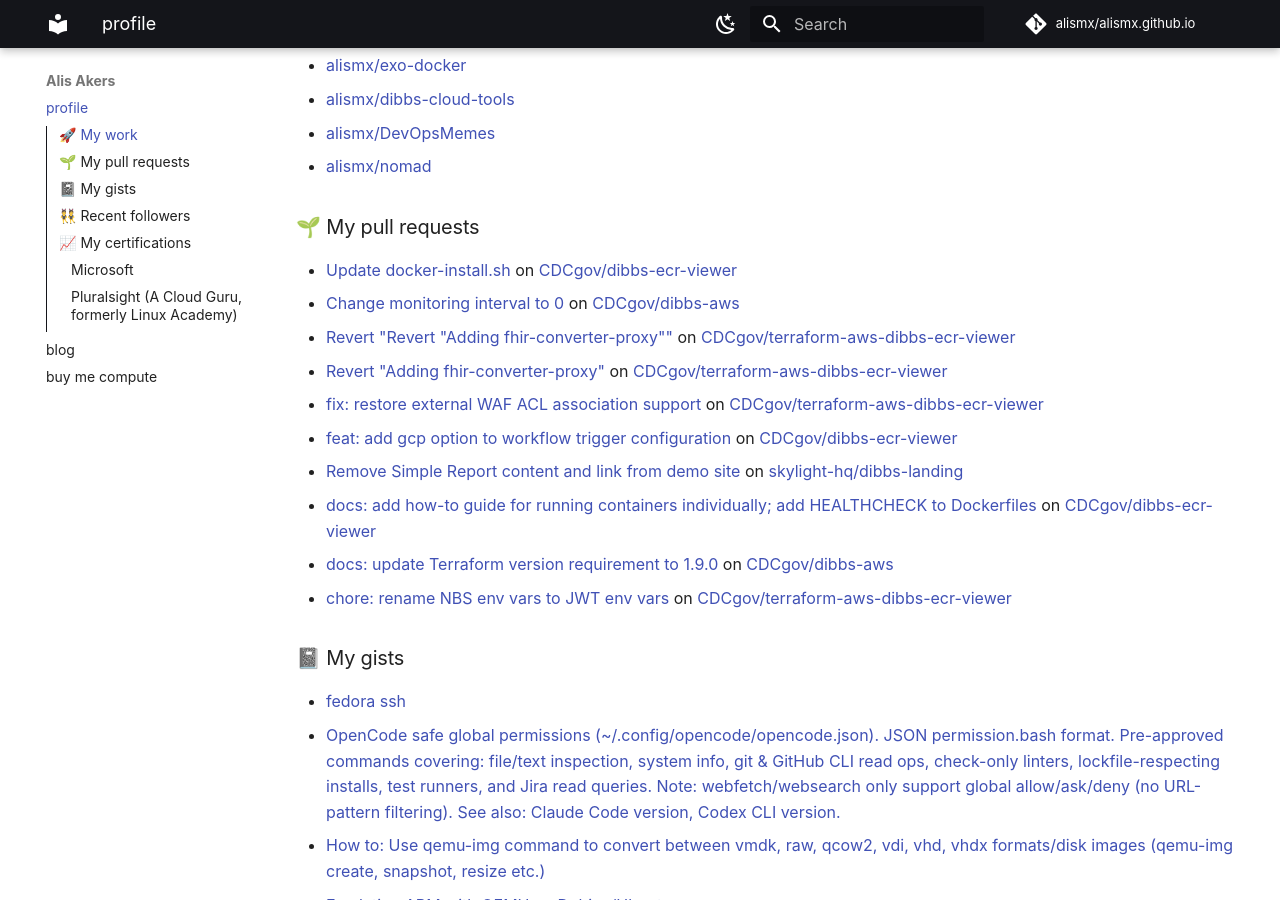
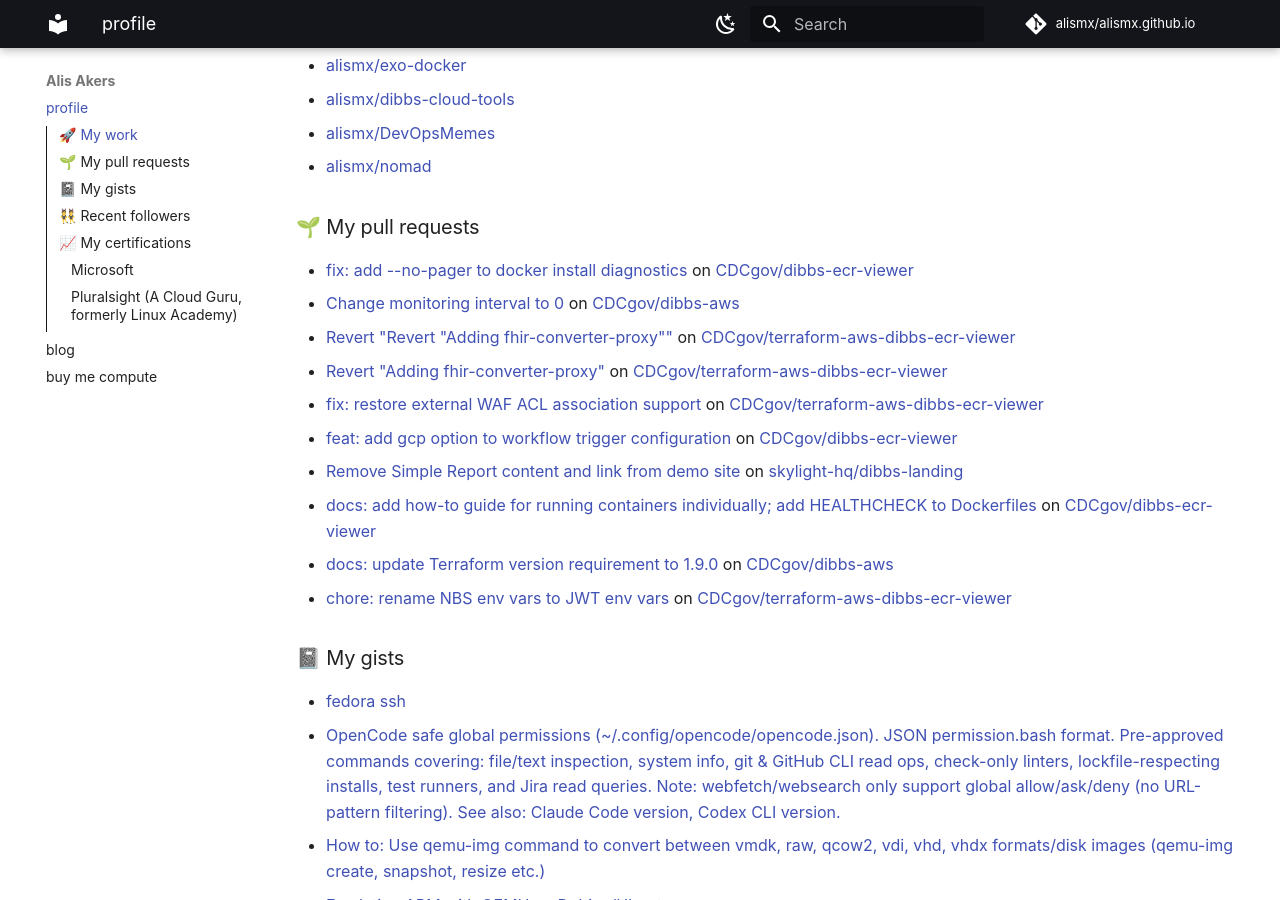
Before and after one commit to alismx/alismx.github.io, an MkDocs documentation site: the page built from docs/index.md, in a window 1280 px wide and 900 px high, scrolled down 862 px. Built offline with MkDocs 1.6.1 and Material for MkDocs 9.7.7, drawn with Linux system fonts in a browser that asks for light colours; plug-ins that fetch from the network failed and are left out; comment, search, counter and statistics services are not loaded.

Commit message:
Update generated files

```diff
--- a/docs/index.md
+++ b/docs/index.md
@@ -28,7 +28,7 @@ I'm Alis, a DevOps engineer passionate about open-source, cloud-native technolog
 
 ### 🌱 My pull requests
 
-- [Update docker-install.sh](https://github.com/CDCgov/dibbs-ecr-viewer/pull/1719) on [CDCgov/dibbs-ecr-viewer](https://github.com/CDCgov/dibbs-ecr-viewer)
+- [fix: add --no-pager to docker install diagnostics](https://github.com/CDCgov/dibbs-ecr-viewer/pull/1719) on [CDCgov/dibbs-ecr-viewer](https://github.com/CDCgov/dibbs-ecr-viewer)
 - [Change monitoring interval to 0](https://github.com/CDCgov/dibbs-aws/pull/103) on [CDCgov/dibbs-aws](https://github.com/CDCgov/dibbs-aws)
 - [Revert &#34;Revert &#34;Adding fhir-converter-proxy&#34;&#34;](https://github.com/CDCgov/terraform-aws-dibbs-ecr-viewer/pull/61) on [CDCgov/terraform-aws-dibbs-ecr-viewer](https://github.com/CDCgov/terraform-aws-dibbs-ecr-viewer)
 - [Revert &#34;Adding fhir-converter-proxy&#34;](https://github.com/CDCgov/terraform-aws-dibbs-ecr-viewer/pull/60) on [CDCgov/terraform-aws-dibbs-ecr-viewer](https://github.com/CDCgov/terraform-aws-dibbs-ecr-viewer)
```
